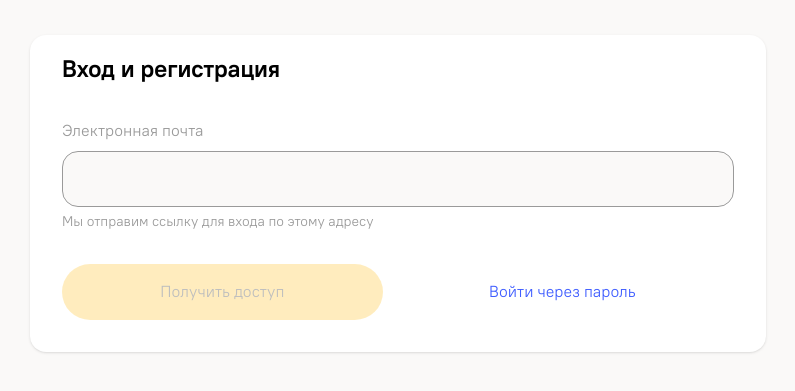
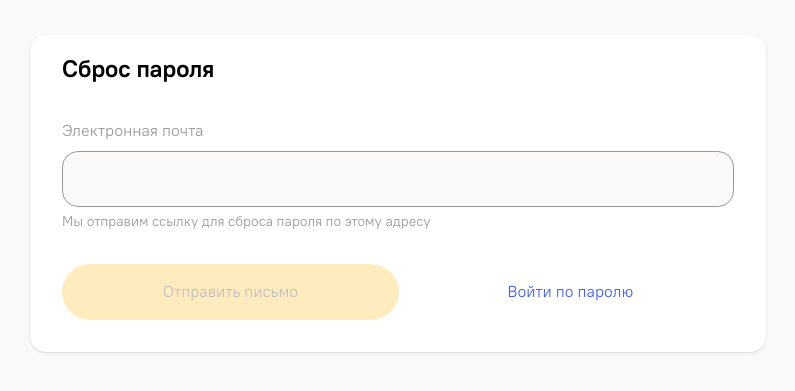
Before and after one commit to tough-dev-school/lms-frontend-v2, a Vue app: page /login/reset in a window 1280 px wide. Before the commit this address led to /login. Shown: the part 165-556 px from the top of the page, without its empty margins (242-1037 px from the left). Built offline with nearby package versions, Linux system fonts and the light colour scheme.

Commit message:
better login routing

```diff
--- a/src/App.vue
+++ b/src/App.vue
@@ -3,11 +3,12 @@
   import VToastFeed from '@/components/VToastFeed.vue';
   import { useRoute } from 'vue-router';
   import { computed } from 'vue';
+  import { PUBLIC_ROUTES } from './router';
 
   const route = useRoute();
 
   const hasHeader = computed(() => {
-    return route.name !== 'login';
+    return !PUBLIC_ROUTES.includes(String(route.name));
   });
 </script>
 
--- a/src/components/VLoginPassword.vue
+++ b/src/components/VLoginPassword.vue
@@ -20,7 +20,7 @@
   };
 
   const emit = defineEmits<{
-    (e: 'change', value: 'password' | 'reset'): void;
+    (e: 'change', value: 'link'): void;
   }>();
 
   onKeyStroke('Enter', (e: KeyboardEvent) => {
@@ -39,7 +39,9 @@
         <template #label
           >Пароль
           <span class="text-sub">
-            (<button class="underline" @click="emit('change', 'reset')">
+            (<button
+              class="underline"
+              @click="router.push({ name: 'login-reset' })">
               Не помню пароль</button
             >)
           </span></template
--- a/src/router.ts
+++ b/src/router.ts
@@ -14,6 +14,8 @@ const VNotionView = () => import('@/views/VNotionView.vue');
 const VHomeworkQuestionView = () => import('@/views/VHomeworkQuestionView.vue');
 const VHomeworkExpertView = () => import('@/views/VHomeworkExpertView.vue');
 const VHomeworkAnswerView = () => import('@/views/VHomeworkAnswerView.vue');
+const VLoginResetView = () => import('@/views/VLoginResetView.vue');
+const VLoginChangeView = () => import('@/views/VLoginChangeView.vue');
 
 const isAuthorized = () => {
   const auth = useAuth();
@@ -21,8 +23,9 @@ const isAuthorized = () => {
   return !!auth.token;
 };
 
+export const PUBLIC_ROUTES = ['login', 'token', 'login-reset', 'login-change'];
+
 const isPublicRoute = (name: string) => {
-  const PUBLIC_ROUTES = ['login', 'token'];
   return PUBLIC_ROUTES.includes(String(name));
 };
 
@@ -62,6 +65,16 @@ export const routes = [
         return { name: 'settings' };
       }
     },
+  },
+  {
+    path: '/login/reset',
+    name: 'login-reset',
+    component: VLoginResetView,
+  },
+  {
+    path: '/login/change',
+    name: 'login-change',
+    component: VLoginChangeView,
   },
   {
     path: '/auth/passwordless/:passwordlessToken',
--- /dev/null
+++ b/src/views/VLoginChangeView.vue
@@ -0,0 +1,7 @@
+<script lang="ts" setup>
+  import VLoginChange from '@/components/VLoginChange.vue';
+</script>
+
+<template>
+  <VLoginChange class="mt-[25vh] pb-32" />
+</template>
--- /dev/null
+++ b/src/views/VLoginResetView.vue
@@ -0,0 +1,48 @@
+<script lang="ts" setup>
+  import VHeading from '@/components/VHeading.vue';
+  import VButton from '@/components/VButton.vue';
+  import VCard from '@/components/VCard.vue';
+  import VTextInput from '@/components/VTextInput.vue';
+  import { ref } from 'vue';
+  import { onKeyStroke } from '@vueuse/core';
+  import useAuth from '@/stores/auth';
+  import { useRouter } from 'vue-router';
+
+  const auth = useAuth();
+  const router = useRouter();
+
+  const email = ref('');
+
+  const loginWithEmail = async () => {
+    await auth.loginWithEmail(email.value);
+    if (auth.token) router.push({ name: 'home' });
+  };
+
+  onKeyStroke('Enter', (e: KeyboardEvent) => {
+    loginWithEmail();
+
+    e.preventDefault();
+  });
+</script>
+
+<template>
+  <VCard class="mt-[25vh] pb-32">
+    <VHeading level="1" class="mb-32">Сброс пароля</VHeading>
+    <VTextInput
+      label="Электронная почта"
+      tip="Мы отправим ссылку для сброса пароля по этому адресу"
+      type="email"
+      v-model="email" />
+    <div class="mt-32 flex flex-wrap gap-8">
+      <VButton @click="loginWithEmail" :disabled="!email" class="flex-grow"
+        >Отправить письмо</VButton
+      >
+      <VButton
+        tag="link"
+        @click="router.push({ name: 'login' })"
+        class="flex-grow">
+        Войти по паролю
+      </VButton>
+    </div>
+  </VCard>
+</template>
--- a/src/views/VLoginView.vue
+++ b/src/views/VLoginView.vue
@@ -1,11 +1,9 @@
 <script lang="ts" setup>
   import VLoginLink from '@/components/VLoginLink.vue';
   import VLoginPassword from '@/components/VLoginPassword.vue';
-  import VLoginReset from '@/components/VLoginReset.vue';
-  // import VLoginChange from '@/components/VLoginChange.vue';
   import { ref } from 'vue';
 
-  export type Mode = 'link' | 'password' | 'reset' | 'change';
+  export type Mode = 'link' | 'password';
 
   const mode = ref<Mode>('link');
 
@@ -23,9 +21,4 @@
     class="mt-[25vh] pb-32"
     v-else-if="mode === 'password'"
     @change="handleModeChange" />
-  <VLoginReset
-    v-else-if="mode === 'reset'"
-    class="mt-[25vh] pb-32"
-    @change="handleModeChange" />
-  <!-- <VLoginChange class="mt-[25vh] pb-32" v-if="mode === 'link"/> -->
 </template>
```
